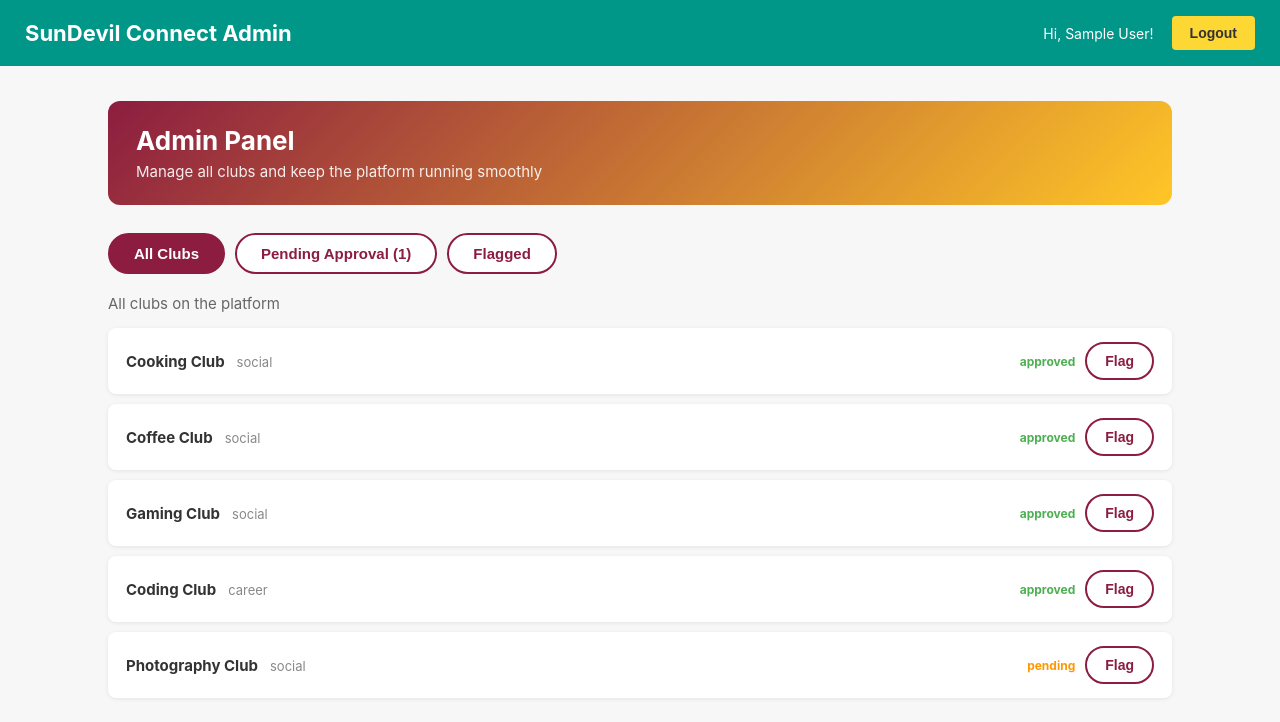
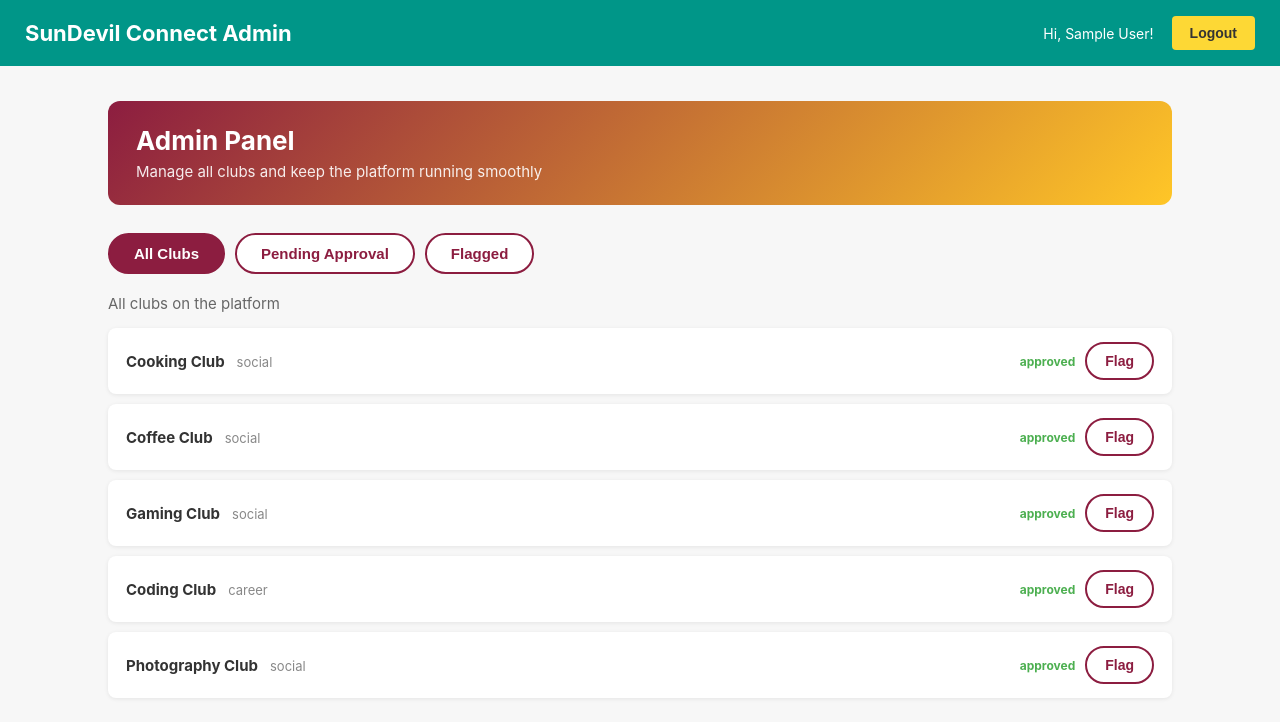
Before and after one commit to Im-Kennedy/Sundevil-connect, a React (Create React App) app: page /admin-dashboard in a window 1280 px wide. Shown: the top 722 px of the page. Built offline with nearby package versions, Linux system fonts and the light colour scheme; sample sign-in values are in the browser's storage.

Commit message:
fix mock data

```diff
--- a/src/data/mockData.js
+++ b/src/data/mockData.js
@@ -80,7 +80,7 @@ export const clubs = [
         description: "Capture the world around you. All skill levels welcome!",
         category: "social",
         members: 0,
-        approvalStatus: "pending",
+        approvalStatus: "approved",
         leaderId: ""
     }
 ];
@@ -175,7 +175,7 @@ export const memberships = [
     },
     {
         membershipId: "m2",
-        userId: "jsmith22",
+        userId: "tommy88",
         clubId: "3",
         status: "approved"
     },
```
